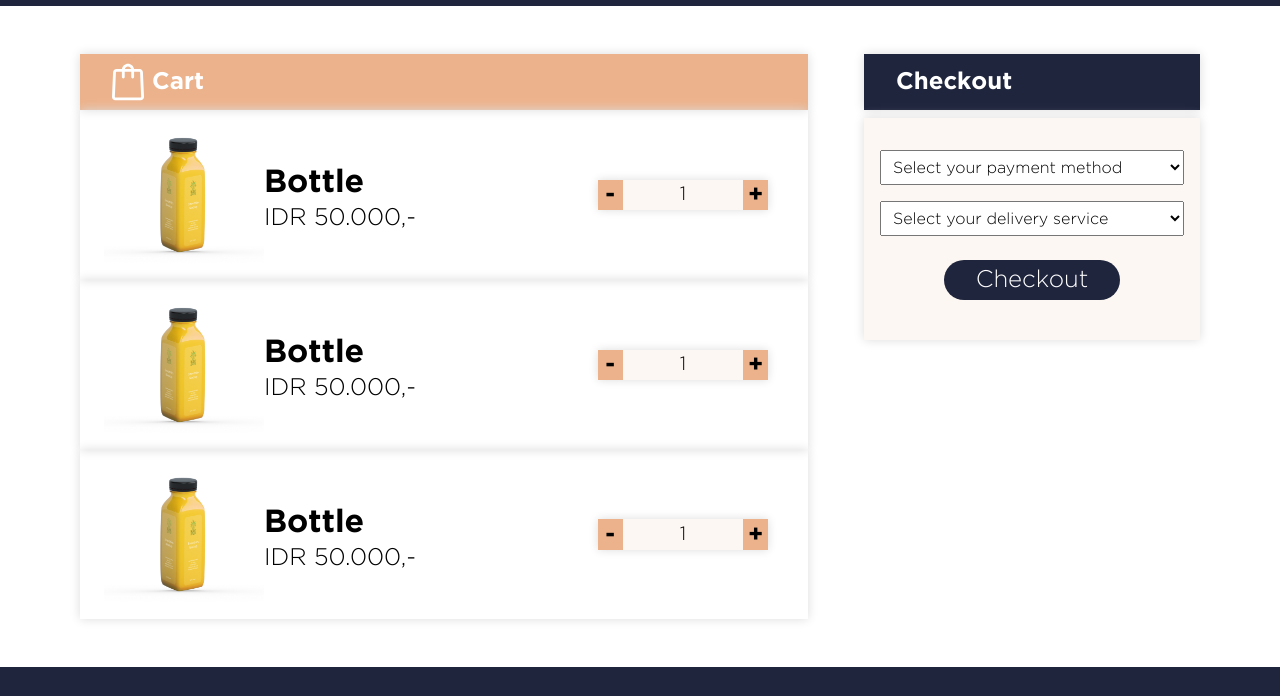
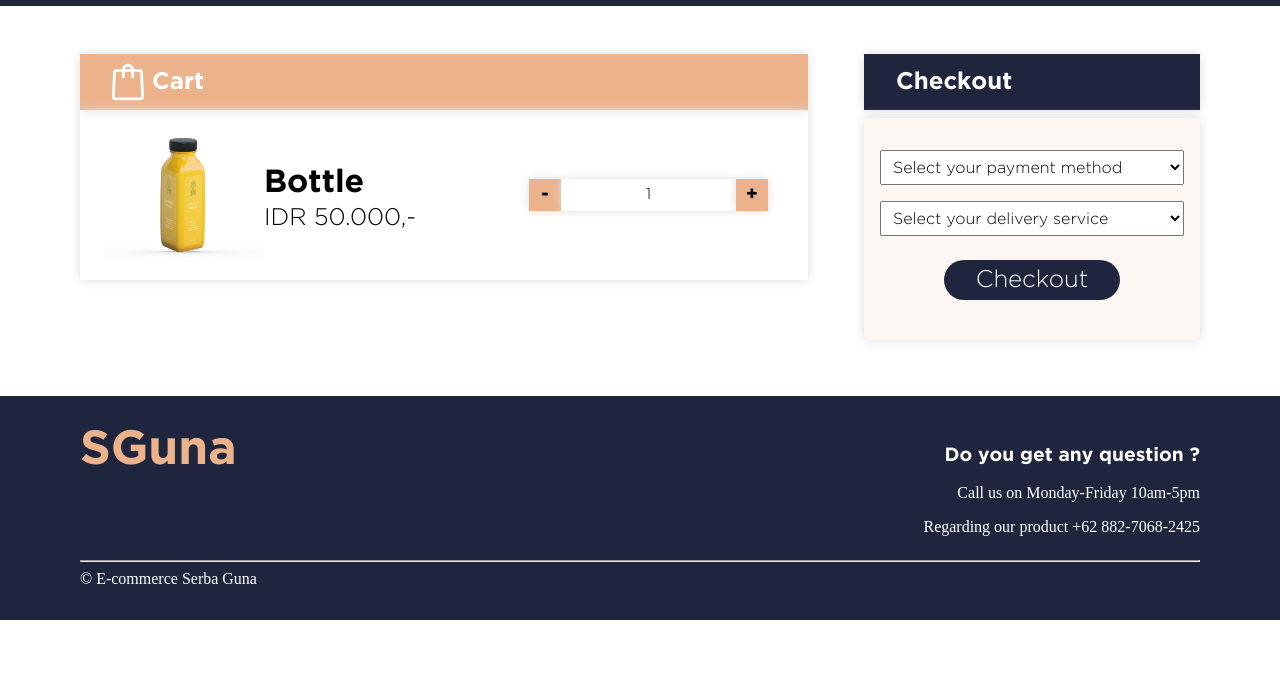
Before and after one commit to AsterinGray/Ecommerce-Front-End, a plain HTML site: page checkout.html in a window 1280 px wide. Shown: the part 74-770 px from the top of the page. Drawn offline with Linux system fonts and the light colour scheme.

Commit message:
qty selector fixed

```diff
--- a/checkout.html
+++ b/checkout.html
@@ -42,34 +42,10 @@
                     <h1>Bottle</h1>
                     <p>IDR 50.000,-</p>
                 </div>
-                <div class="cart-item-qty">
-                    <div class="cart-item-qty-selector" onclick="minus()">-</div>
-                    <div class="cart-item-qty-value" id="value">1</div>
-                    <div class="cart-item-qty-selector" onclick="plus()">+</div>
-                </div>
-            </div>
-            <div class="cart-item">
-                <img src="asset/img/Shop/2662397.jpg" alt="dummy-img">
-                <div class="cart-item-description">
-                    <h1>Bottle</h1>
-                    <p>IDR 50.000,-</p>
-                </div>
-                <div class="cart-item-qty">
-                    <div class="cart-item-qty-selector" onclick="minus()">-</div>
-                    <div class="cart-item-qty-value" id="value">1</div>
-                    <div class="cart-item-qty-selector" onclick="plus()">+</div>
-                </div>
-            </div>
-            <div class="cart-item">
-                <img src="asset/img/Shop/2662397.jpg" alt="dummy-img">
-                <div class="cart-item-description">
-                    <h1>Bottle</h1>
-                    <p>IDR 50.000,-</p>
-                </div>
-                <div class="cart-item-qty">
-                    <div class="cart-item-qty-selector" onclick="minus()">-</div>
-                    <div class="cart-item-qty-value" id="value">1</div>
-                    <div class="cart-item-qty-selector" onclick="plus()">+</div>
+                <div class="cart-item-qty qty">
+                    <input type="button" value="-" class="button-minus" data-field="qty"></input>
+                    <input type="number" value="1" class="cart-item-qty-value" name="qty"></input>
+                    <input type="button" value="+" class="button-plus" data-field="qty"></input>
                 </div>
             </div>
         </div>
--- a/css/checkout.css
+++ b/css/checkout.css
@@ -67,6 +67,7 @@ label[for="hamburger"], #hamburger{
 
 .content{
     display: flex;
+    flex-direction: row;
     padding: 3rem 5rem;
 }
 
@@ -120,26 +121,37 @@ label[for="hamburger"], #hamburger{
     margin-left: auto;
     margin-right: 1rem;
     font: 1.2rem GothamLight;
-    width: 25%;
-    background-color: #FDF7F3;
-    box-shadow: 0 0 10px gainsboro;
+    background-color: red;
 }
 
-.cart-item-qty-value{
-    display: flex;
-    justify-content: center;
-    align-items: center;
-    width: 100%;
+.cart-item-qty>input{
+    box-sizing: border-box;
+    text-align: center;
+    box-shadow: 0 0 10px gainsboro;
+    height: 2rem;
+    border: none;
+    font: 1rem GothamLight;
 }
 
-.cart-item-qty-selector{
-    display: flex;
-    justify-content: center;
+.cart-item-qty>input:focus{
+    outline: none;
+}
+
+.cart-item-qty>input::-webkit-outer-spin-button,
+.cart-item-qty>input::-webkit-inner-spin-button{
+    -webkit-appearance: none;
+}
+
+.cart-item-qty>input[type="button"]{
+    font: 1em GothamBold;
     background-color: #ECB28B;
-    font: 1.5rem GothamBold;
-    width: 15%;
+    border: solid #ECB28B;
+    width: 2rem;
     cursor: pointer;
-    padding: .2rem;
+}
+
+.cart-item-qty>input[type="button"]:focus{
+    background-color: rgb(207, 151, 114);
 }
 
 .checkout{
--- a/js/shop.js
+++ b/js/shop.js
@@ -1,14 +1,36 @@
-function minus() {
-    let value = parseInt($("#value").text());
-    if (value != 1) {
-        $("#value").text(value-1);
+function incrementValue(e) {
+    e.preventDefault();
+    var fieldName = $(e.target).data('field');
+    var parent = $(e.target).closest('div');
+    var currentVal = parseInt(parent.find('input[name=' + fieldName + ']').val(), 10);
+
+    if (!isNaN(currentVal)) {
+      parent.find('input[name=' + fieldName + ']').val(currentVal + 1);
+    } else {
+      parent.find('input[name=' + fieldName + ']').val(0);
     }
-}
+  }
 
-function plus() {
-    let value = parseInt($("#value").text());
-    $("#value").text(value+1);
-}
+  function decrementValue(e) {
+    e.preventDefault();
+    var fieldName = $(e.target).data('field');
+    var parent = $(e.target).closest('div');
+    var currentVal = parseInt(parent.find('input[name=' + fieldName + ']').val(), 10);
+
+    if (!isNaN(currentVal) && currentVal > 0) {
+      parent.find('input[name=' + fieldName + ']').val(currentVal - 1);
+    } else {
+      parent.find('input[name=' + fieldName + ']').val(0);
+    }
+  }
+
+  $('.qty').on('click', '.button-plus', function(e) {
+    incrementValue(e);
+  });
+
+  $('.qty').on('click', '.button-minus', function(e) {
+    decrementValue(e);
+  });
 
 function review() {
     if ($(".review-form").height()<=0) {
```
Also changed, not shown: css/product.css (+22 -15 lines), product.html (+4 -4 lines).
